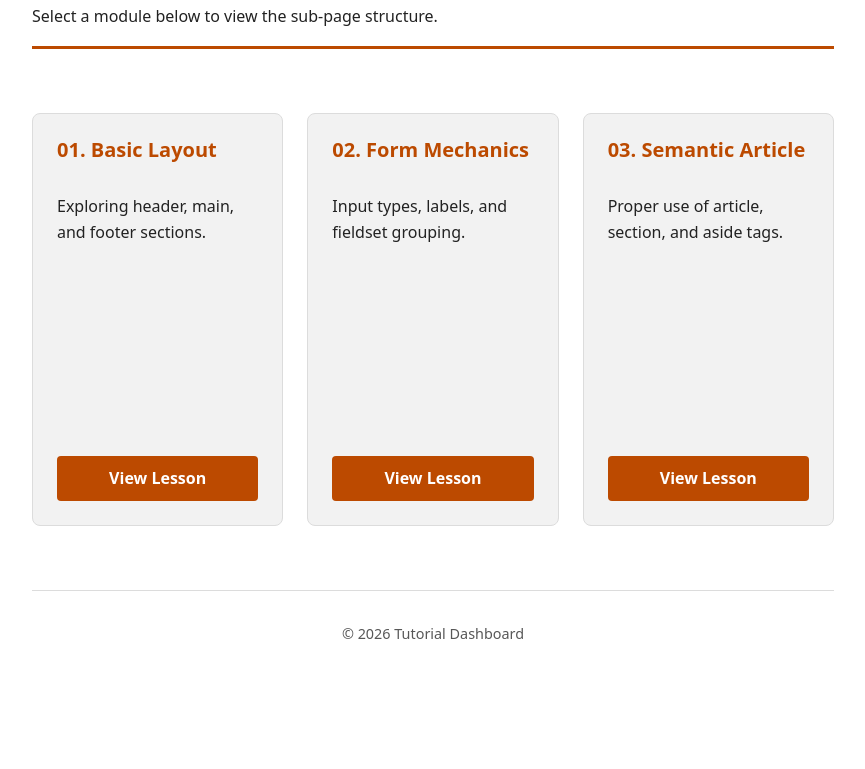
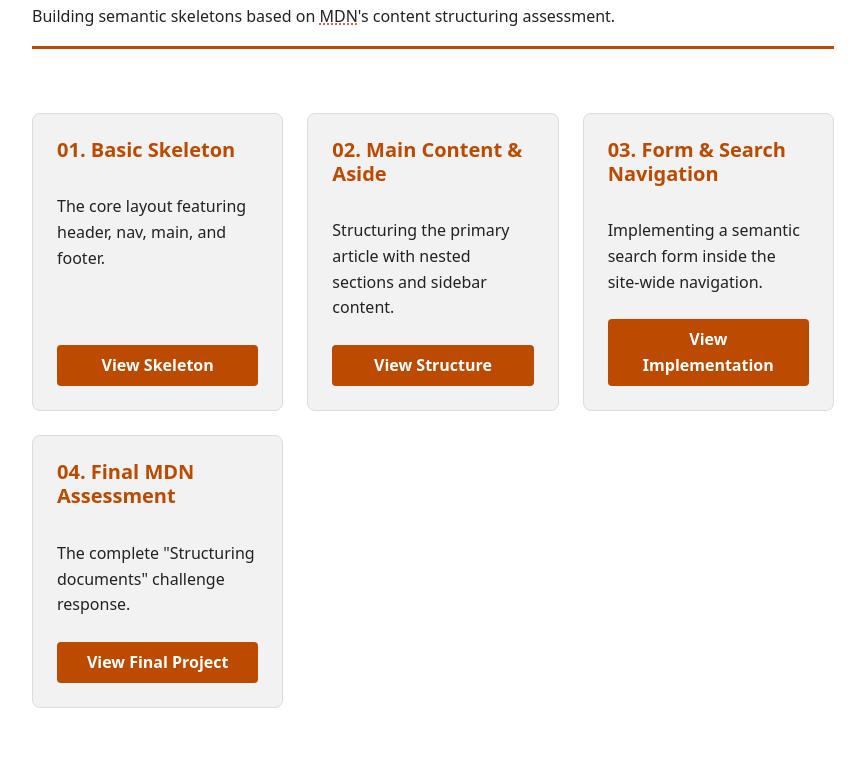
Before and after one commit to dreiv/html-structure, a website: page public/index.html in a window 1280 px wide. Shown: the part 109-878 px from the top of the page, without its empty margins (207-1072 px from the left). Before the commit the page ends 800 px from the top, so only its background shows below. Drawn offline with Linux system fonts and the light colour scheme.

Commit message:
style button

```diff
--- a/public/index.html
+++ b/public/index.html
@@ -3,7 +3,7 @@
   <head>
     <meta charset="UTF-8" />
     <meta name="viewport" content="width=device-width, initial-scale=1.0" />
-    <title>HTML Structure Tutorial</title>
+    <title>HTML Structure Challenge</title>
     <link rel="stylesheet" href="style.css" />
     <style>
       .grid-container {
@@ -11,7 +11,6 @@
         grid-template-columns: repeat(auto-fit, minmax(250px, 1fr));
         gap: 1.5rem;
         margin-top: 2rem;
-      }
 
         .card {
           background: var(--bg-alt);
@@ -20,65 +19,74 @@
           border-radius: 8px;
           display: flex;
           flex-direction: column;
-      }
+          transition: transform 0.1s ease;
 
-      .card h2 {
+          h2 {
             margin-top: 0;
             font-size: 1.25rem;
           }
 
-      .card p {
+          p {
             margin-bottom: 1.5rem;
           }
 
-      .card .button {
+          .btn {
             margin-top: auto;
-        display: inline-block;
-        background: var(--accent);
-        color: #fff;
-        padding: 0.6rem;
             text-align: center;
-        border-radius: 4px;
-        font-weight: bold;
-        text-decoration: none;
           }
-
-      .card .button:hover {
-        opacity: 0.9;
-        text-decoration: none;
+        }
       }
     </style>
   </head>
   <body>
     <header>
-      <h1>HTML Learning Hub</h1>
-      <p>Select a module below to view the sub-page structure.</p>
+      <h1>Document Structure Lab</h1>
+      <p>
+        Building semantic skeletons based on
+        <abbr title="Mozilla Developer Network">MDN</abbr>'s content structuring
+        assessment.
+      </p>
     </header>
 
     <main class="grid-container">
       <article class="card">
-        <h2>01. Basic Layout</h2>
-        <p>Exploring header, main, and footer sections.</p>
-        <a href="basic-layout.html" class="button">View Lesson</a>
+        <h2>01. Basic Skeleton</h2>
+        <p>The core layout featuring header, nav, main, and footer.</p>
+        <a href="basic-layout.html" class="btn">View Skeleton</a>
       </article>
 
       <article class="card">
-        <h2>02. Form Mechanics</h2>
-        <p>Input types, labels, and fieldset grouping.</p>
-        <a href="modules/forms/index.html" class="button">View Lesson</a>
+        <h2>02. Main Content & Aside</h2>
+        <p>
+          Structuring the primary article with nested sections and sidebar
+          content.
+        </p>
+        <a href="modules/content-aside/index.html" class="btn"
+          >View Structure</a
+        >
       </article>
 
       <article class="card">
-        <h2>03. Semantic Article</h2>
-        <p>Proper use of article, section, and aside tags.</p>
-        <a href="modules/semantic-article/index.html" class="button"
-          >View Lesson</a
+        <h2>03. Form & Search Navigation</h2>
+        <p>
+          Implementing a semantic search form inside the site-wide navigation.
+        </p>
+        <a href="modules/nav-search/index.html" class="btn"
+          >View Implementation</a
+        >
+      </article>
+
+      <article class="card">
+        <h2>04. Final MDN Assessment</h2>
+        <p>The complete "Structuring documents" challenge response.</p>
+        <a href="modules/mdn-assessment/index.html" class="btn"
+          >View Final Project</a
         >
       </article>
     </main>
 
     <footer>
-      <p>&copy; 2026 Tutorial Dashboard</p>
+      <p>&copy; 2026 MDN Structuring Tutorial</p>
     </footer>
   </body>
 </html>
--- a/public/style.css
+++ b/public/style.css
@@ -58,6 +58,39 @@ a:hover {
   text-decoration: underline;
 }
 
+.btn,
+input[type="submit"] {
+  display: inline-block;
+  background: var(--accent);
+  color: #fff;
+  border: none;
+  padding: 0.5rem 1.2rem;
+  border-radius: 4px;
+  cursor: pointer;
+  font-weight: bold;
+  text-decoration: none;
+  font-family: inherit;
+
+  transition:
+    transform 0.2s ease,
+    filter 0.2s ease;
+
+  &:hover {
+    transform: translateY(-2px);
+    filter: brightness(1.1);
+    text-decoration: none;
+  }
+
+  &:active {
+    filter: brightness(0.9);
+  }
+
+  &:focus-visible {
+    outline: 2px solid var(--text);
+    outline-offset: 2px;
+  }
+}
+
 header {
   border-bottom: 3px solid var(--accent);
   margin-bottom: 2rem;
@@ -72,25 +105,23 @@ nav {
   margin-bottom: 3rem;
   padding-bottom: 1rem;
   border-bottom: 1px solid var(--border);
-}
 
-nav ul {
+  ul {
     list-style: none;
     padding: 0;
     margin: 0;
     display: flex;
     gap: 1.5rem;
-}
 
-nav a {
+    a {
       font-weight: 600;
       color: var(--text);
+    }
   }
 
   form {
     display: flex;
     gap: 0.5rem;
-}
 
     input[type="search"] {
       background: var(--bg-alt);
@@ -98,16 +129,14 @@ input[type="search"] {
       color: var(--text);
       padding: 0.4rem 0.8rem;
       border-radius: 4px;
+      font-family: inherit;
+
+      &:focus {
+        outline: 2px solid var(--accent);
+        outline-offset: -1px;
       }
-
-input[type="submit"] {
-  background: var(--accent);
-  color: #fff;
-  border: none;
-  padding: 0.4rem 1rem;
-  border-radius: 4px;
-  cursor: pointer;
-  font-weight: bold;
+    }
+  }
 }
 
 aside {
@@ -116,6 +145,11 @@ aside {
   border-radius: 8px;
   border-left: 5px solid var(--accent);
   margin-top: 2rem;
+
+  h2 {
+    font-size: 1.2rem;
+    margin-top: 0;
+  }
 }
 
 footer {
@@ -126,3 +160,8 @@ footer {
   color: var(--gray);
   text-align: center;
 }
+
+abbr {
+  text-decoration-color: var(--accent);
+  cursor: help;
+}
```
Also changed, not shown: public/basic-layout.html (+0 -10 lines). Lines whose indentation alone changed are shown as unchanged.
